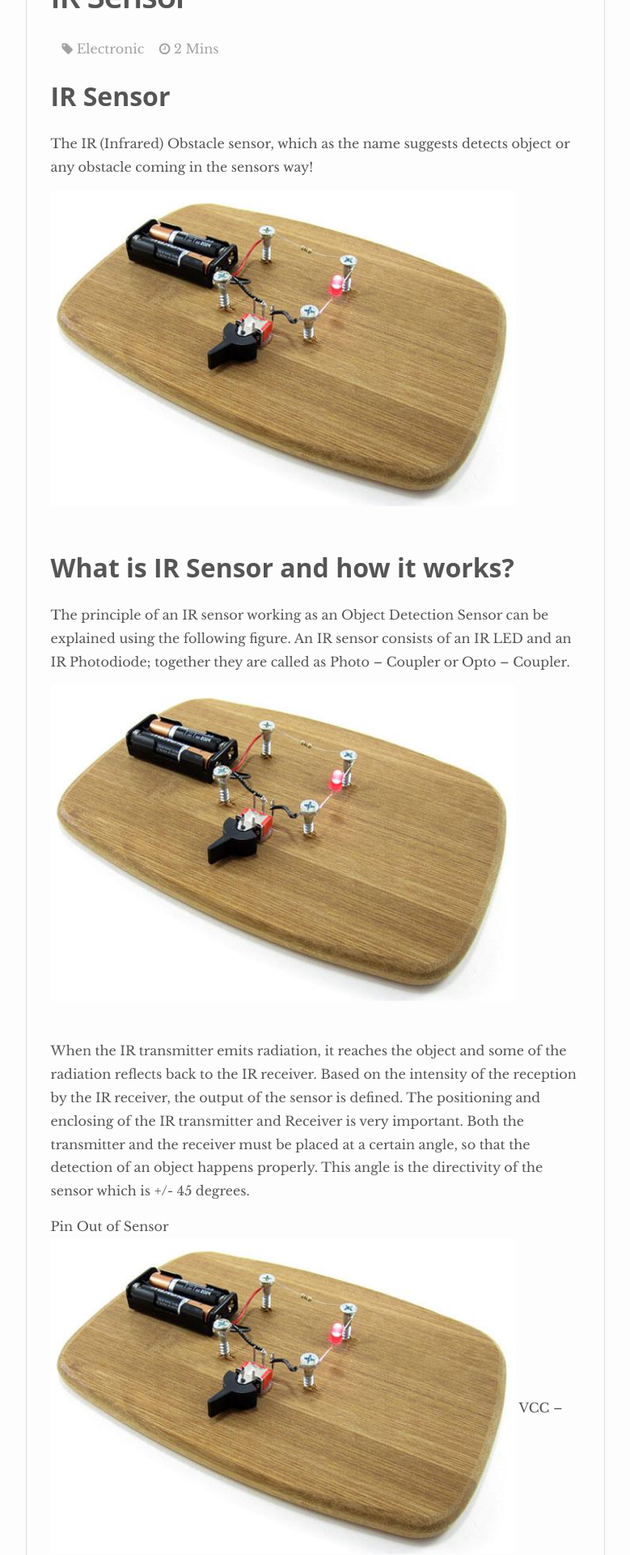
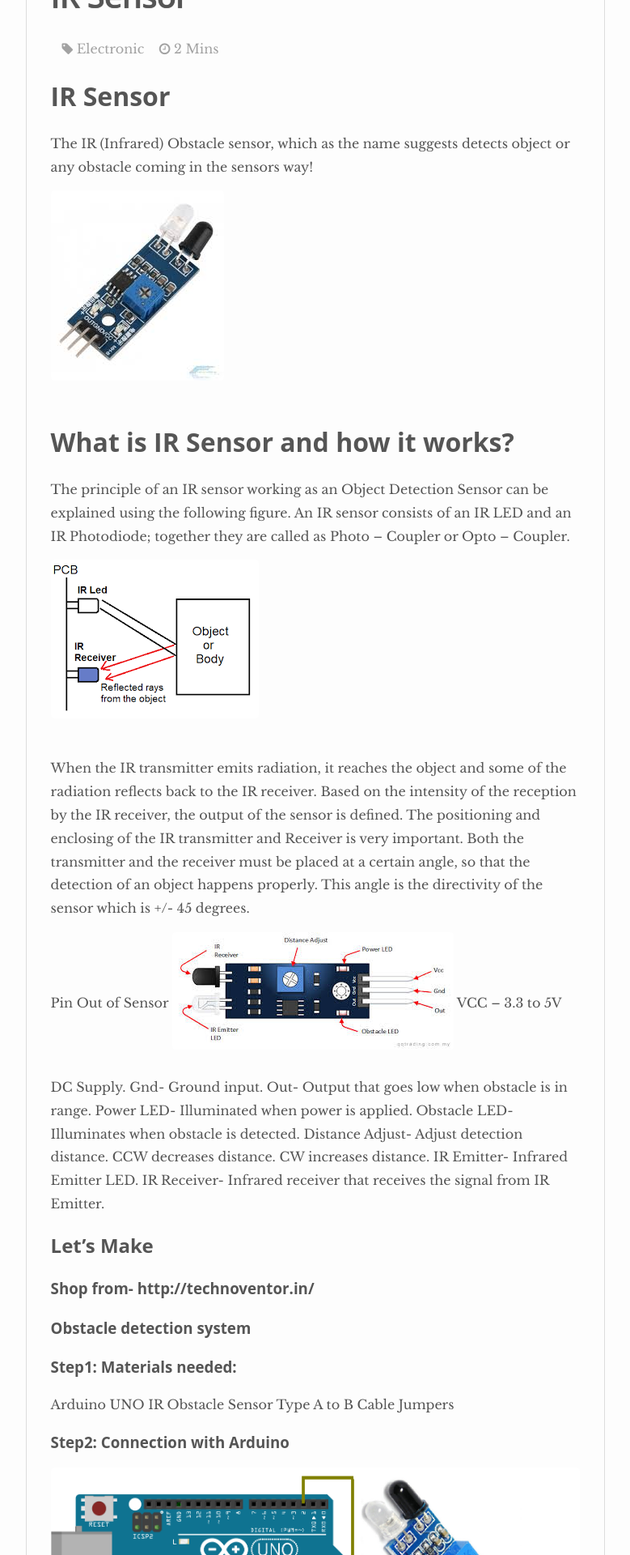
Before and after one commit to yugn27/atel, a Jekyll site: the page built from _posts/2018-01-05-IR-Sensor.markdown, in a window 1280 px wide. Shown: the part 380-2300 px from the top of the page at 81% size, without its empty margins (250-1029 px from the left). Built offline with Jekyll 4.4.1, drawn with Linux system fonts in a browser that asks for light colours; nearby versions of some CDN libraries; comment, search, counter and statistics services are not loaded.

Commit message:
Update 2018-01-05-IR-Sensor.markdown

```diff
--- a/_posts/2018-01-05-IR-Sensor.markdown
+++ b/_posts/2018-01-05-IR-Sensor.markdown
@@ -9,18 +9,18 @@ categories: Electronic
 # IR Sensor
 The IR (Infrared) Obstacle sensor, which as the name suggests detects object or any obstacle coming in the sensors way!
 
-![]({{site.baseurl}}/images/ckt01.png)
+![]({{site.baseurl}}/images/Electronic/6/01.jpg)
 
 # What is IR Sensor and how it works?
 The principle of an IR sensor working as an Object Detection Sensor can be explained using the following figure. An IR sensor consists of an IR LED and an IR Photodiode; together they are called as Photo – Coupler or Opto – Coupler.
 
-![]({{site.baseurl}}/images/ckt01.png)
+![]({{site.baseurl}}/images/Electronic/6/02.png)
 
 When the IR transmitter emits radiation, it reaches the object and some of the radiation reflects back to the IR receiver. Based on the intensity of the reception by the IR receiver, the output of the sensor is defined.
 The positioning and enclosing of the IR transmitter and Receiver is very important. Both the transmitter and the receiver must be placed at a certain angle, so that the detection of an object happens properly. This angle is the directivity of the sensor which is +/- 45 degrees.
 
 Pin Out of Sensor
-![]({{site.baseurl}}/images/ckt01.png)
+![]({{site.baseurl}}/images/Electronic/6/03.jpg)
 VCC – 3.3 to 5V DC Supply.
 Gnd- Ground input.
 Out- Output that goes low when obstacle is in range.
@@ -41,7 +41,7 @@ Jumpers
 
 ### Step2: Connection with Arduino
 
-![]({{site.baseurl}}/images/ckt01.png)
+![]({{site.baseurl}}/images/Electronic/6/04.png)
 
 ### Step3:  Program the Arduino
 int LED = 13; // Use the onboard Uno LED
@@ -75,7 +75,7 @@ void loop() {
 
 
 ### Step4: Check the Result
-![]({{site.baseurl}}/images/ckt01.png)
+![]({{site.baseurl}}/images/Electronic/6/irresult.png)
 
 
 
```
